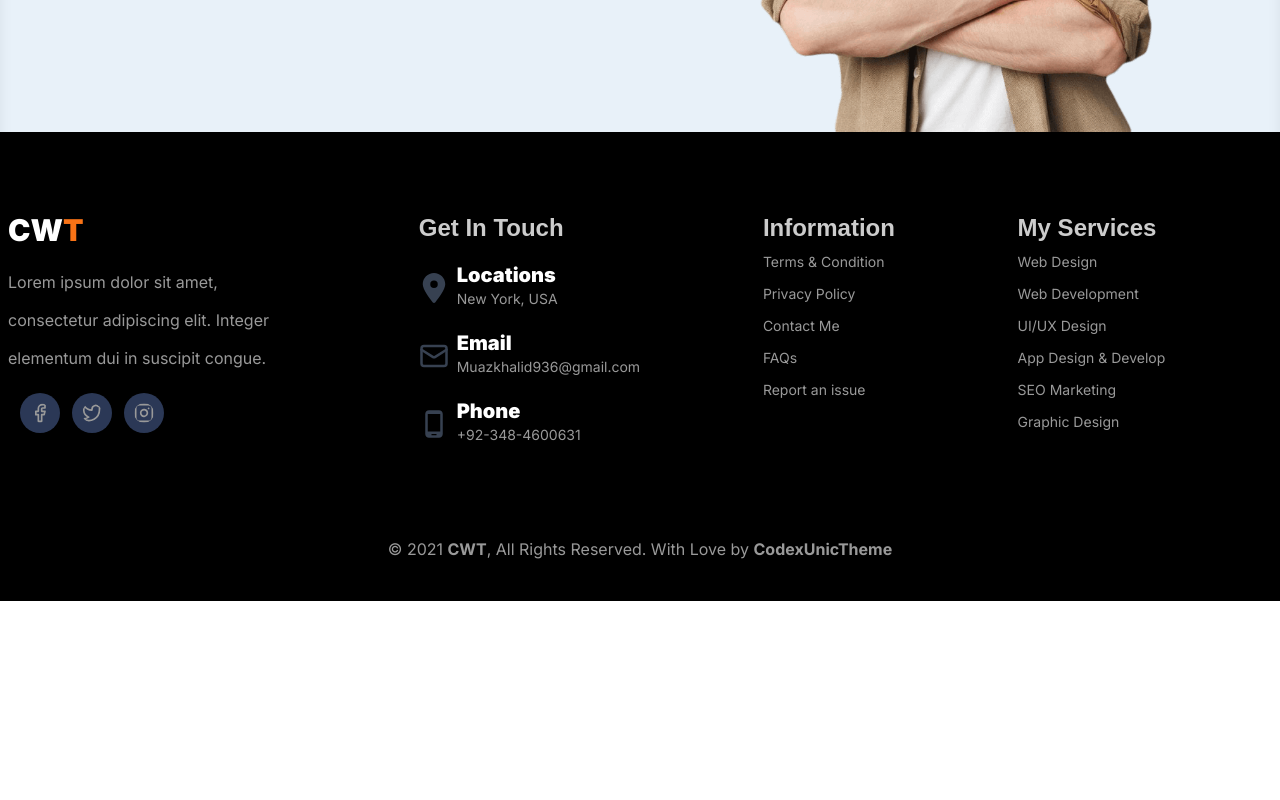
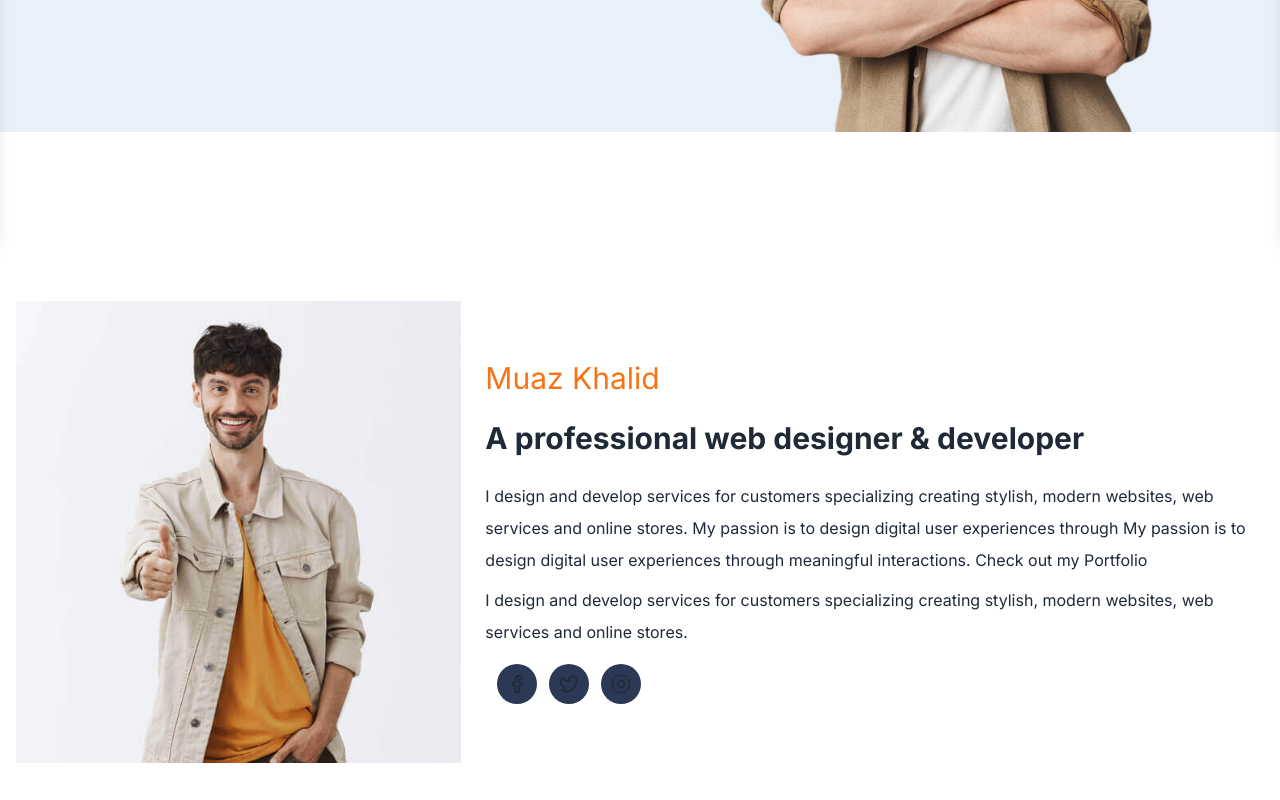
Before and after one commit to muazkhalid936/cwt-project, a Next.js app: page / in a window 1280 px wide. Shown: the part 560-1360 px from the top of the page. Before the commit the page ends 1161 px from the top, so only its background shows below. Built offline with nearby package versions, Linux system fonts and the light colour scheme; a web font is replaced by a local one.

Commit message:
working on about component

```diff
--- a/src/app/globals.css
+++ b/src/app/globals.css
@@ -28,7 +28,13 @@
   font-size: 16px;
   line-height: 1cm;
 }
-
+.about-icon{
+  background-color: white;
+  padding: 40px;
+  font-size: 3rem;
+  border-radius: 50%;
+  transition: 0.5s;
+}
 .social-icon {
   background-color: #2b3856;
   padding: 10px;
@@ -37,7 +43,7 @@
   transition:0.5s ; /* Added transition-delay */
 }
 
-.social-icon:hover {
+.social-icon:hover  {
   transform: translateY(-5px); /* Adjust the value as needed */
   background-color: #ff5722; /* Orange color */
 
--- a/src/app/page.js
+++ b/src/app/page.js
@@ -1,3 +1,4 @@
+import About from "@/components/About";
 import "./globals.css";
 export default function Home() {
   return (
@@ -32,6 +33,8 @@ export default function Home() {
           </div>
         </div>
       </div>
+
+      <About />
     </>
   );
 }
--- /dev/null
+++ b/src/components/About.js
@@ -0,0 +1,48 @@
+import React from "react";
+import { FiFacebook } from "react-icons/fi";
+import { FiTwitter } from "react-icons/fi";
+import { FiInstagram } from "react-icons/fi";
+
+const About = () => {
+  return (
+    <div className="hero min-h-screen bg-white">
+      <div className="hero-content flex-col lg:flex-row-reverse">
+        <div className="text-center px-2 lg:text-left">
+          <h1 className="text-3xl text-orange-500 ">Muaz Khalid</h1>
+          <p className="py-6  font-bold text-3xl">
+            A professional web designer & developer
+          </p>
+          <p className=" leading-loose">
+            I design and develop services for customers specializing creating
+            stylish, modern websites, web services and online stores. My passion
+            is to design digital user experiences through My passion is to
+            design digital user experiences through meaningful interactions.
+            Check out my Portfolio
+          </p>
+
+          <p className="mt-2 leading-loose">
+            I design and develop services for customers specializing creating
+            stylish, modern websites, web services and online stores.
+          </p>
+
+          <div className="flex flex-row pt-4 gap-3 ml-3">
+            <div className="">
+              <FiFacebook className="social-icon text-5xl  rounded-full" />
+            </div>
+            <div className="">
+              <FiTwitter className="social-icon text-4xl  rounded-full" />
+            </div>
+            <div className="">
+              <FiInstagram className="social-icon text-4xl rounded-full" />
+            </div>
+          </div>
+        </div>
+        <div className="   w-full">
+          <img src="/about.jpg" />
+        </div>
+      </div>
+    </div>
+  );
+};
+
+export default About;
```
Also changed, not shown: public/about.jpg (added).
